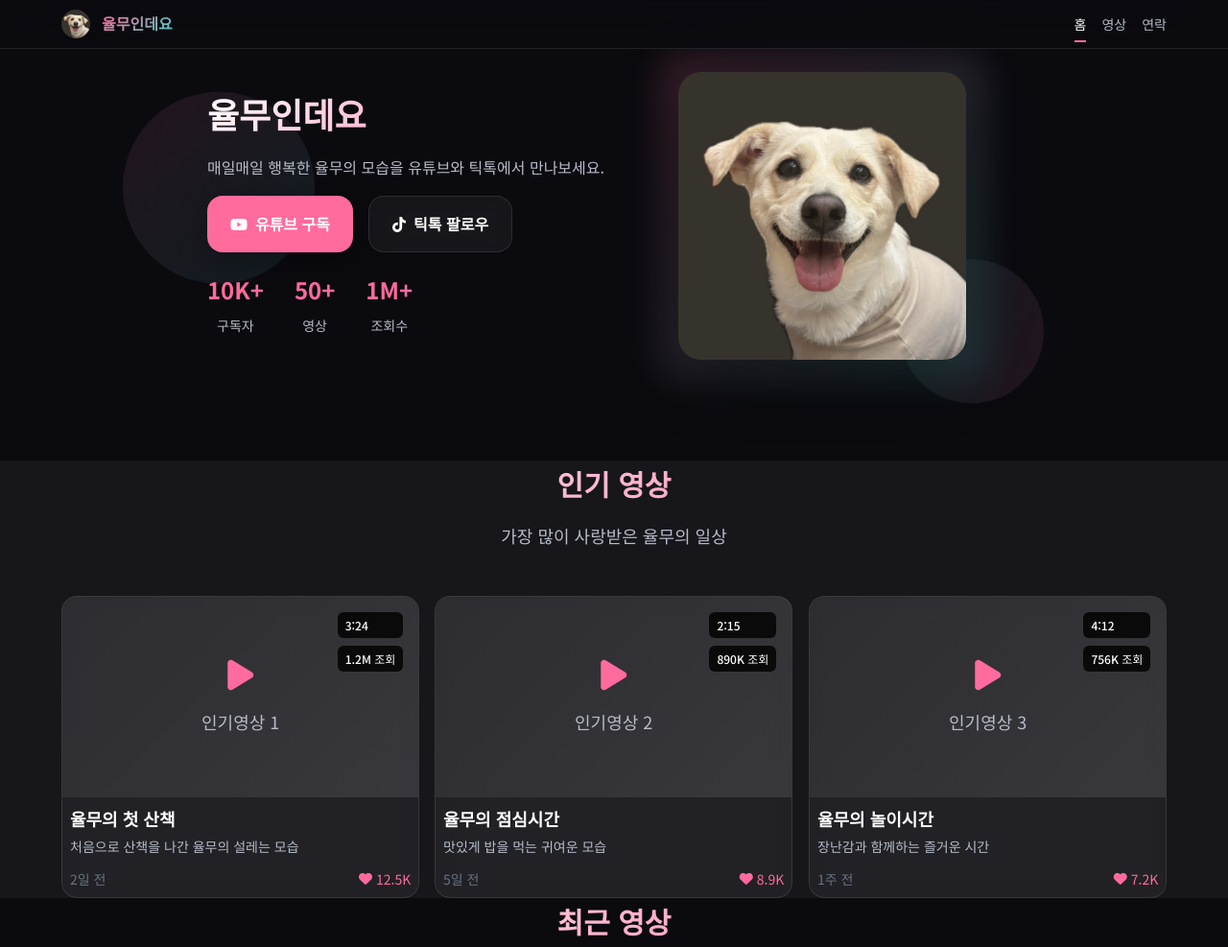
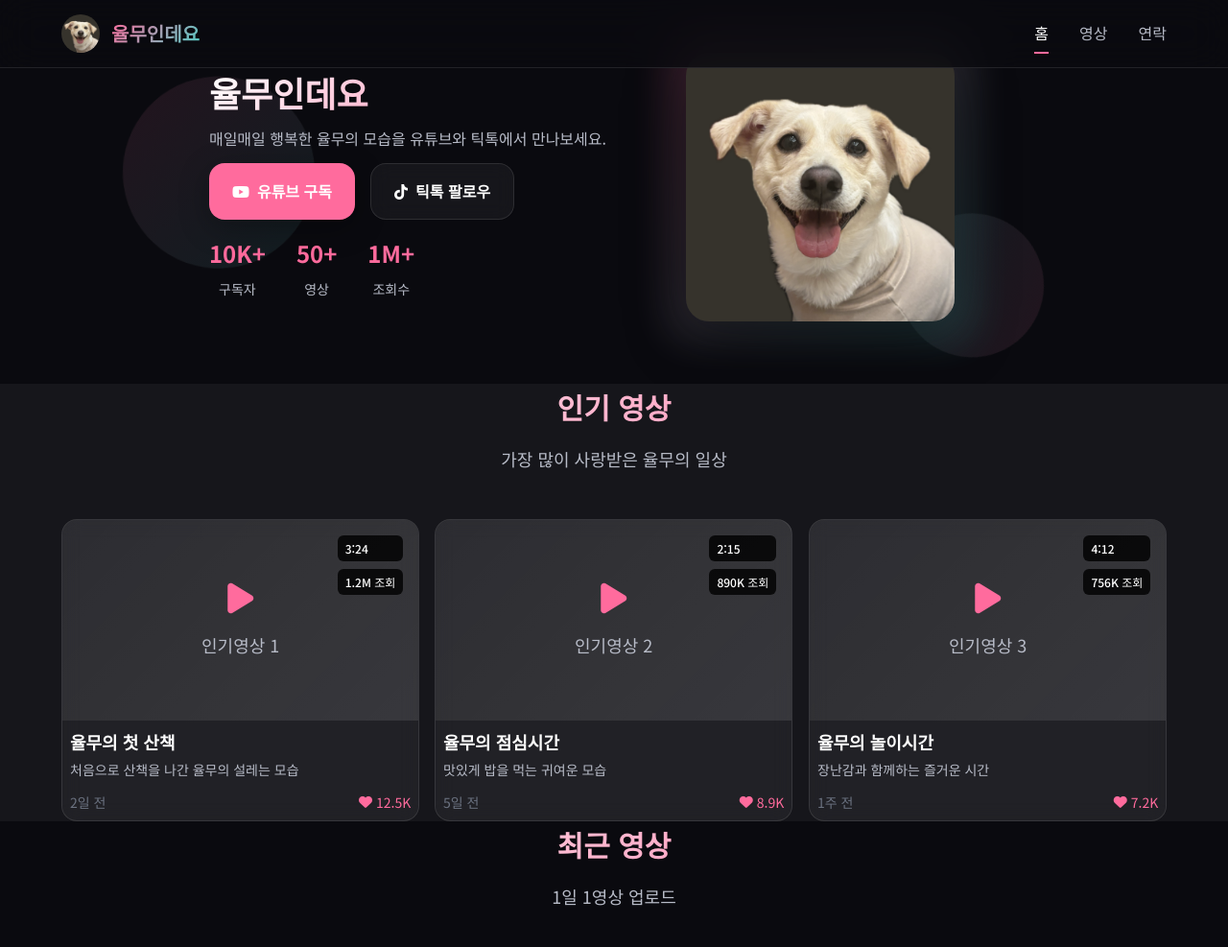
Before and after one commit to ddongraemon/iam_yulmoo, a plain HTML site: page index.html in a window 1280 px wide. Shown: the top 987 px of the page at 96% size. Drawn offline with Linux system fonts and the light colour scheme.

Commit message:
Restore navigation size and reduce hero section height by minimizing internal spacing

```diff
--- a/styles.css
+++ b/styles.css
@@ -97,7 +97,7 @@ body {
     display: flex;
     align-items: center;
     justify-content: space-between;
-    height: 50px;
+    height: 70px;
 }
 
 .nav-logo {
@@ -109,14 +109,14 @@ body {
 }
 
 .nav-logo-img {
-    width: 30px;
-    height: 30px;
+    width: 40px;
+    height: 40px;
     border-radius: var(--radius-full);
     object-fit: cover;
 }
 
 .nav-logo-text {
-    font-size: var(--font-size-base);
+    font-size: var(--font-size-xl);
     font-weight: 700;
     background: linear-gradient(135deg, var(--primary), var(--secondary));
     -webkit-background-clip: text;
@@ -126,14 +126,13 @@ body {
 
 .nav-menu {
     display: flex;
-    gap: var(--space-4);
+    gap: var(--space-8);
 }
 
 .nav-link {
     color: var(--text-secondary);
     text-decoration: none;
     font-weight: 500;
-    font-size: var(--font-size-sm);
     transition: var(--transition-normal);
     position: relative;
 }
@@ -175,12 +174,12 @@ body {
 
 /* Hero Section */
 .hero {
-    min-height: 60vh;
+    min-height: 50vh;
     display: flex;
     align-items: center;
     position: relative;
     overflow: hidden;
-    padding: 10px 0 40px 0;
+    padding: 20px 0 30px 0;
 }
 
 .hero-background {
@@ -235,7 +234,7 @@ body {
     padding: 0 var(--space-6);
     display: grid;
     grid-template-columns: 1fr 1fr;
-    gap: var(--space-5);
+    gap: var(--space-4);
     align-items: center;
 }
 
@@ -258,7 +257,7 @@ body {
 }
 
 .hero-title {
-    margin-bottom: var(--space-6);
+    margin-bottom: var(--space-4);
 }
 
 .hero-title-main {
@@ -283,14 +282,14 @@ body {
 .hero-description {
     font-size: var(--font-size-base);
     color: var(--text-secondary);
-    margin-bottom: var(--space-4);
+    margin-bottom: var(--space-3);
     line-height: 1.6;
 }
 
 .hero-actions {
     display: flex;
     gap: var(--space-4);
-    margin-bottom: var(--space-5);
+    margin-bottom: var(--space-4);
 }
 
 .btn {
@@ -361,8 +360,8 @@ body {
 
 .hero-image-container {
     position: relative;
-    width: 300px;
-    height: 300px;
+    width: 280px;
+    height: 280px;
 }
 
 .hero-image {
@@ -804,8 +803,8 @@ body {
     }
 
     .hero-image-container {
-        width: 250px;
-        height: 250px;
+        width: 220px;
+        height: 220px;
     }
 
     .video-card.featured {
```
